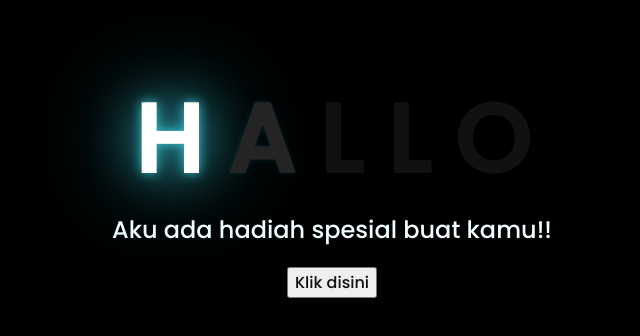
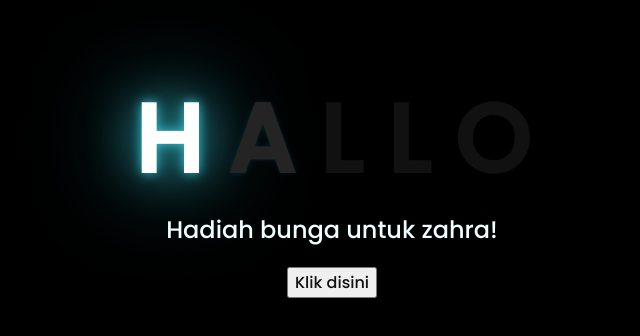
Before and after one commit to gpx-me/kejutanzahra, a plain HTML site: page index.html in a window 1280 px wide. Shown: the part 226-562 px from the top of the page, without its empty margins (316-956 px from the left). Drawn offline with Linux system fonts and the light colour scheme.

Commit message:
Update index.html

```diff
--- a/index.html
+++ b/index.html
@@ -18,7 +18,7 @@
         <span>O</span>
     </div>
     <div class="description">
-        <span>Aku ada hadiah spesial buat kamu!!</span>
+        <span>Hadiah bunga untuk zahra!</span>
     </div>
     <div class="button">
         <button>
```
